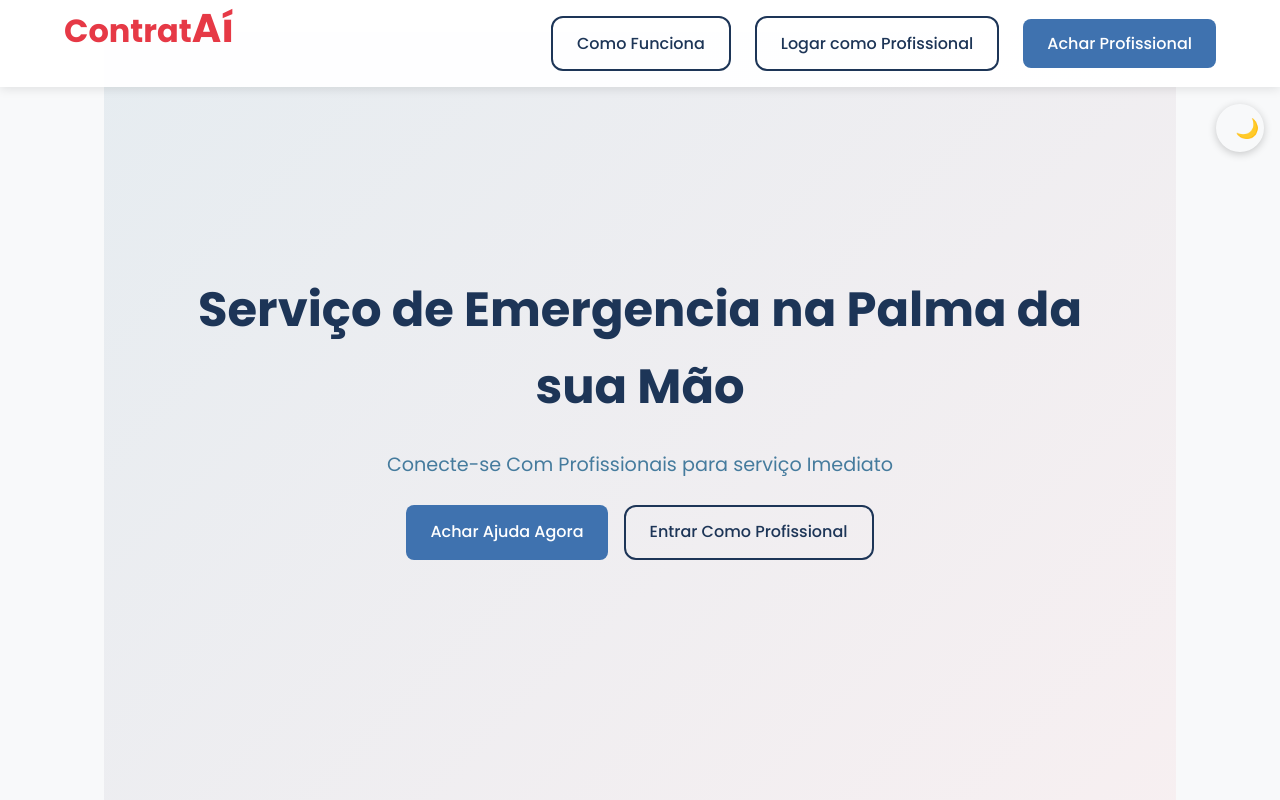
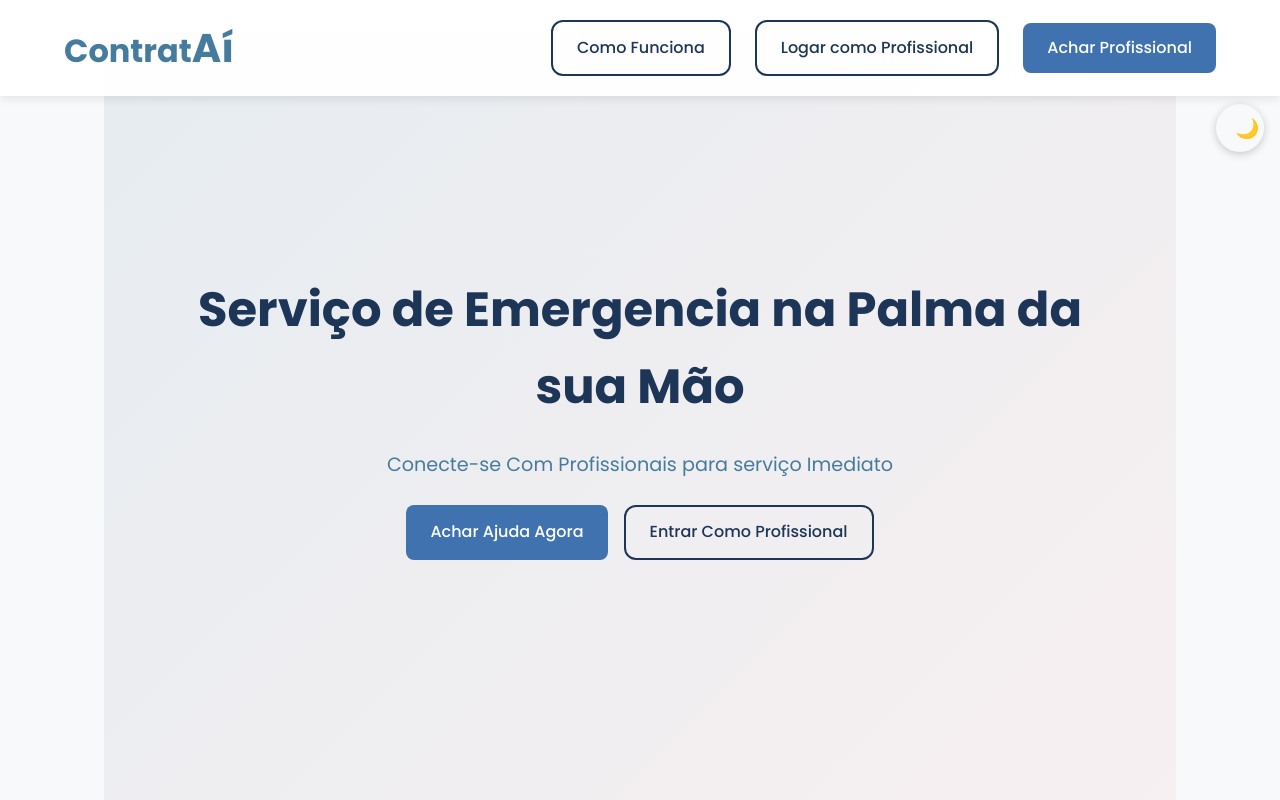
Before and after one commit to Yachmann/ETEC_TCC_REPOSITORIO_2025, a React (Vite) app: page / in a window 1280 px wide. Shown: the top 800 px of the page. Built offline with nearby package versions, Linux system fonts and the light colour scheme.

Commit message:
Add files via upload

```diff
--- a/src/pages/Home.css
+++ b/src/pages/Home.css
@@ -9,7 +9,7 @@ html, body {
 :root {
   --primary: #1d3557;
   --secondary: #457b9d;
-  --accent: #e63946;
+  --accent: #457b9d;
   --bg: #f8f9fa;
   --white: #ffffff;
   --radius: 12px;
@@ -58,6 +58,7 @@ body {
   font-weight: 700;
   color: var(--accent);
   cursor: pointer;
+  margin-top: 0.001rem;
 }
 
 .logo span {
```
